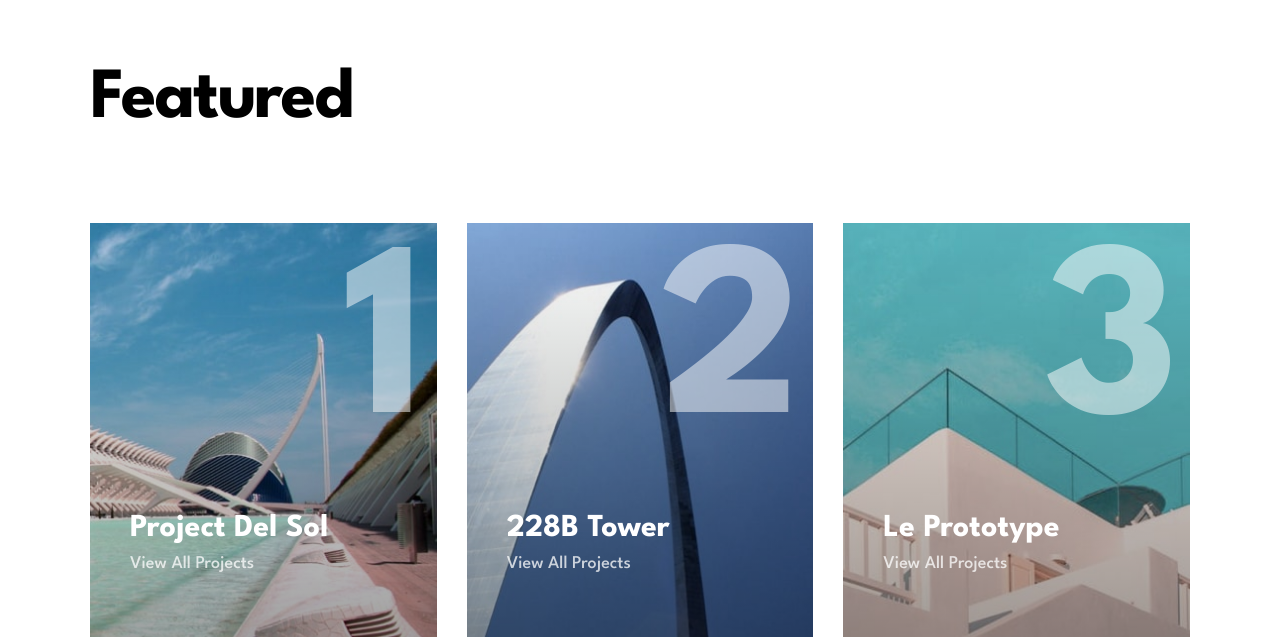
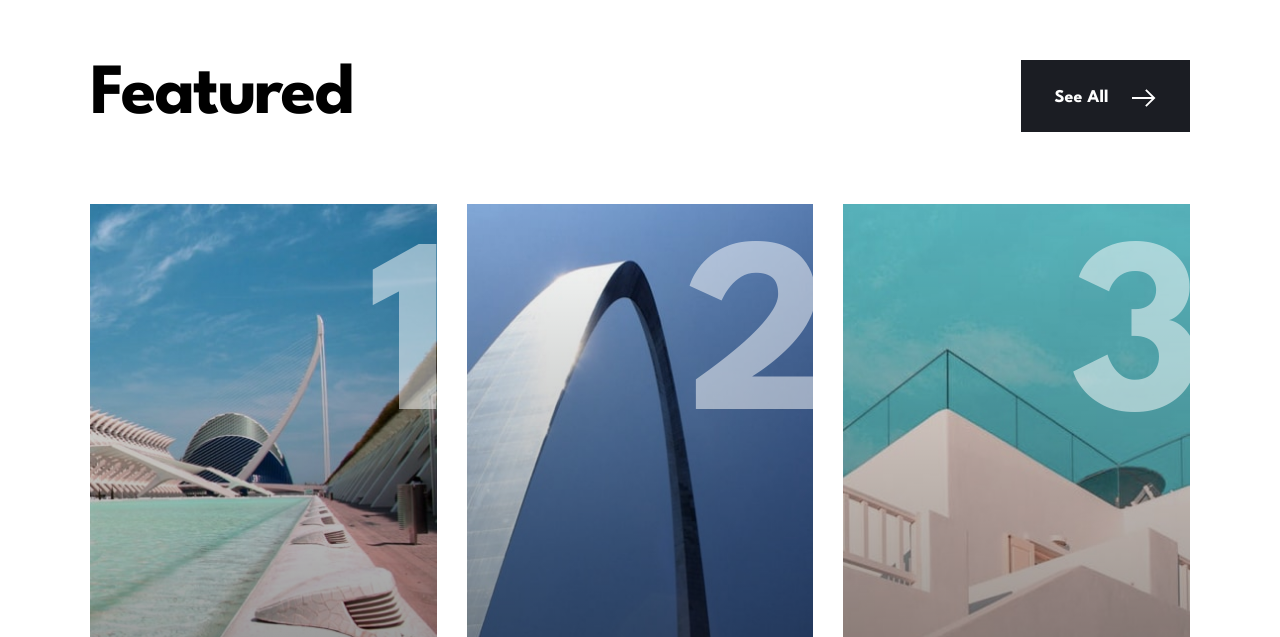
Before and after one commit to Alexandre-st/Arch-studio-multipage-website, a React (Create React App) app: page / in a window 1280 px wide. Shown: the part 2623-3260 px from the top of the page. Built offline with nearby package versions, Linux system fonts and the light colour scheme.

Commit message:
Featured part done

```diff
--- a/src/pages/Home.js
+++ b/src/pages/Home.js
@@ -76,6 +76,10 @@ const Home = () => {
       <section className="featured container">
         <div className="featured-title">
           <h4 className="mid-title">Featured</h4>
+          <Link className="featured-button button" to='/'>
+            <p>See All</p>
+            <img src={Arrow} alt="Arrow link" />
+          </Link>
         </div>
         <div className="featured-content">
           <div className="image-container">
@@ -121,6 +125,10 @@ const Home = () => {
             <span className="big-number">3</span>
           </div>
         </div>
+        <Link className="featured-button-bottom button" to='/'>
+          <p>See All</p>
+          <img src={Arrow} alt="Arrow link" />
+        </Link>
       </section>
     </main>
   );
--- a/src/styles/base/_base.scss
+++ b/src/styles/base/_base.scss
@@ -67,7 +67,15 @@ h1, h2, h3, h4 {
 
     @include mq(tablet) {
       margin-left: 4rem;
-      top: 57.08;
+      top: 33.83%;
+    }
+
+    @include mq(laptop) {
+      top: 65.67%;
+    }
+
+    @include mq(desktop) {
+      top: 71.67%;
     }
 
     .text-opacity {
@@ -94,5 +102,10 @@ h1, h2, h3, h4 {
       color: #FFFFFF;
       opacity: 0.5;
     }
+
+    @include mq(laptop) {
+      top: 4.5rem;
+      right: -1rem;
+    }
   }
 }
--- a/src/styles/pages/_home.scss
+++ b/src/styles/pages/_home.scss
@@ -150,7 +150,13 @@
   margin-top: 7.3rem;
 
   @include mq(tablet) {
-    margin-top: 20rem;
+    margin-top: 10rem;
+  }
+
+  &-title {
+    display: flex;
+    justify-content: space-between;
+    align-items: center;
   }
 
   &-content {
@@ -164,7 +170,28 @@
 
     @include mq(laptop) {
       flex-direction: row;
+      margin-top: -2rem;
       gap: 3rem;
     }
   }
+
+  &-button {
+    display: none;
+
+    @include mq(tablet) {
+      display: flex;
+      justify-content: center;
+      width: 16.9rem;
+    }
+
+    &-bottom {
+      display: flex;
+      justify-content: center;
+      margin-top: 2.4rem;
+
+      @include mq(tablet) {
+        display: none;
+      }
+    }
+  }
 }
```
